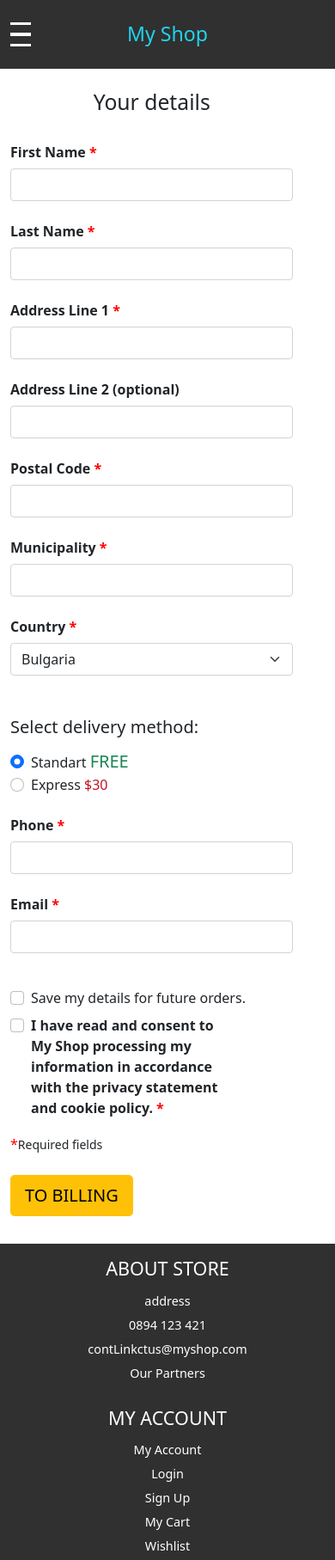
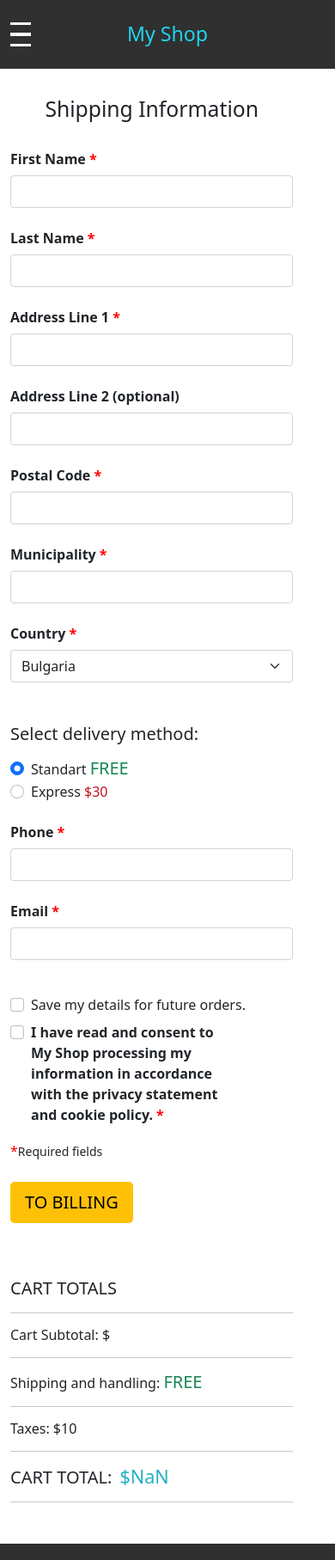
Before and after one commit to rpashev/next-ecommerce, a Next.js app: page /checkout in a window 390 px wide. Shown: the top 1815 px of the page at 86% size. Built offline with nearby package versions, Linux system fonts and the light colour scheme; no server answers.

Commit message:
refactored summary + more work on checkout page

```diff
--- a/components/cart-page/cart-summary.js
+++ b/components/cart-page/cart-summary.js
@@ -15,16 +15,16 @@ const CartSummary = (props) => {
       <hr></hr>
       <h6>Taxes: $10</h6>
       <hr></hr>
-      <h5>CART TOTAL: ${props.subtotal + 10}</h5>
+      <h5>CART TOTAL: <span className="ps-1 h4 text-primary">${props.subtotal + 10}</span></h5>
       <hr></hr>
-      {!props.loggedIn && (
+      {!props.loggedIn && !props.fromCheckout && (
         <Link href="/login">
           <button className={`btn btn-lg btn-success shadow-none w-100`}>
             LOGIN TO CHECKOUT
           </button>
         </Link>
       )}
-      {props.loggedIn && (
+      {props.loggedIn && !props.fromCheckout && (
         <Link href="/checkout">
           <button className={`btn btn-lg btn-success shadow-none w-100`}>
             PROCEED TO CHECKOUT
--- a/components/cart-page/cart-summary.module.scss
+++ b/components/cart-page/cart-summary.module.scss
@@ -1,11 +1,3 @@
 .summary {
-  width: 20%;
+  width: 100%;
 }
-
-
-@media(max-width: 1024px) {
-    .summary {
-        width: 60%;
-        margin-top: 2rem;
-    }
-}
--- a/components/checkout-page/checkout-form.js
+++ b/components/checkout-page/checkout-form.js
@@ -4,7 +4,7 @@ import styles from "./checkout-form.module.scss";
 const CheckoutForm = (props) => {
   return (
     <form className={`${styles.form}`}>
-      <h2>Your details</h2>
+      <h2 className="text-center mb-4">Shipping Information</h2>
       <InputCheckout
         label="First Name"
         id="first-name"
@@ -37,7 +37,7 @@ const CheckoutForm = (props) => {
       />
       <div className="form-group row mb-3">
         <label
-          for="country"
+          htmlFor="country"
           className={`${styles.required} col-sm-3 col-form-label fw-bold`}
         >
           Country
@@ -59,7 +59,7 @@ const CheckoutForm = (props) => {
           name="delivery"
           id="standard"
           value="standard"
-          checked
+          defaultChecked
         />
         <label className="form-check-label" htmlFor="standard">
           Standart<span className="text-success h5 ps-1">FREE </span>
--- a/components/checkout-page/checkout-form.module.scss
+++ b/components/checkout-page/checkout-form.module.scss
@@ -1,10 +1,6 @@
 .form {
   width: 60%;
   margin-bottom: 2rem;
-  h2 {
-    margin: 1.5rem 0;
-    text-align: center;
-  }
 
   .required:after {
     content: " *";
--- a/pages/cart/index.js
+++ b/pages/cart/index.js
@@ -61,8 +61,9 @@ const CartPage = (props) => {
           </button>
         </div>
       </div>
-
-      <CartSummary subtotal={totalPrice} loggedIn={!!session} />
+      <div className={styles["summary-container"]}>
+        <CartSummary subtotal={totalPrice} loggedIn={!!session}/>
+      </div>
     </div>
   );
 };
--- a/pages/checkout/index.js
+++ b/pages/checkout/index.js
@@ -1,12 +1,22 @@
 import { useSelector } from "react-redux";
+import CartSummary from "../../components/cart-page/cart-summary";
 import CheckoutForm from "../../components/checkout-page/checkout-form";
+import { selectTotalPrice } from "../../store/cart-slice";
+import styles from "./index.module.scss";
 
 const Checkout = (props) => {
   const cart = useSelector((state) => state.items);
 
+  const totalPrice = selectTotalPrice(cart);
+
   return (
     <div className={`container`}>
-      <CheckoutForm />
+      <div className={styles.checkout}>
+        <CheckoutForm />
+        <div className={styles["cart-checkout"]}>
+          <CartSummary subtotal={totalPrice} fromCheckout/>
+        </div>
+      </div>
     </div>
   );
 };
--- a/pages/checkout/index.module.scss
+++ b/pages/checkout/index.module.scss
@@ -0,0 +1,21 @@
+.checkout {
+  display: flex;
+  align-items: flex-start;
+  justify-content: space-between;
+  margin-top: 2rem;
+
+  .cart-checkout {
+    margin-top: 1rem;
+    width: 38%;
+  }
+}
+
+@media (max-width: 1024px) {
+  .checkout {
+    flex-direction: column;
+    .cart-checkout {
+      margin: 2rem 0;
+      width: 90%;
+    }
+  }
+}
```
Also changed, not shown: pages/cart/index.module.scss (+8 -0 lines).
